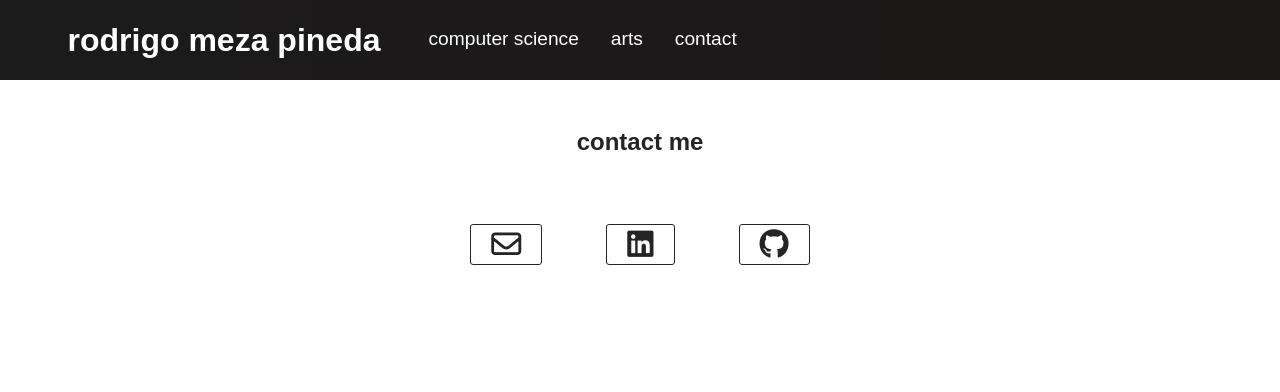
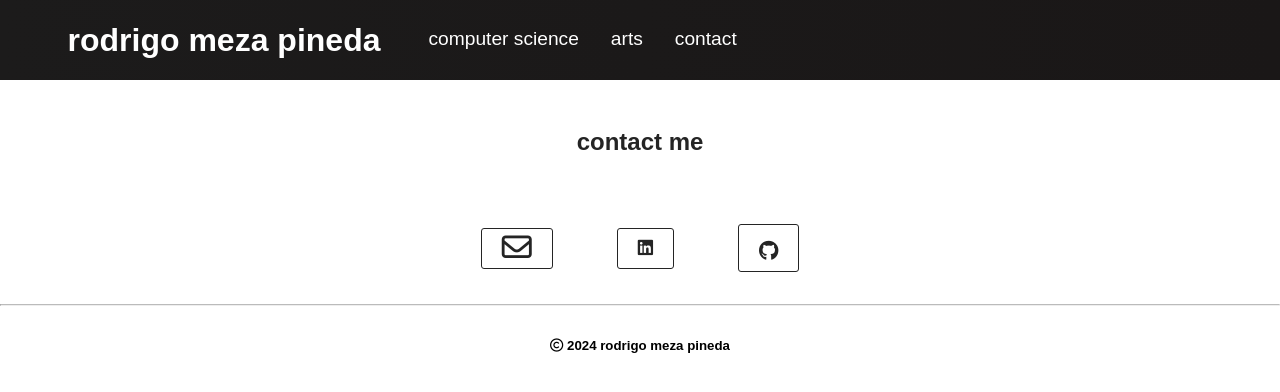
Before and after one commit to rmezapi/rod-website, a React (Create React App) app: page /contact in a window 1280 px wide. Shown: the top 392 px of the page. Built offline with nearby package versions, Linux system fonts and the light colour scheme; some icons are missing; what @cloudinary/url-gen would draw is missing.

Commit message:
added copyright footer

```diff
--- a/src/App.js
+++ b/src/App.js
@@ -1,6 +1,7 @@
 import React from 'react';
 import './App.css';
 import NavBar from './components/NavBar';
+import Footer from "./components/Footer"
 import { BrowserRouter as Router, Routes, Route } from 'react-router-dom';
 import Home from './components/pages/Home'
 import Cs from './components/pages/Cs'
@@ -24,6 +25,7 @@ import FilmMtb from './components/pages/FilmMtb';
 import FilmRoad from './components/pages/FilmRoad';
 import SaintSimon from './components/pages/SaintSimon';
 import FilmFriends from './components/pages/FilmFriends';
+
 
 
 function App() {
@@ -62,6 +64,7 @@ function App() {
           <Route path='/contact' exact Component={Contact} />
 
         </Routes>
+        <Footer/>
       </Router>
 
     </>
--- /dev/null
+++ b/src/components/Footer.css
@@ -0,0 +1,38 @@
+.copyright{
+    text-align: center;
+    position: bottom;
+}
+
+hr.solid{
+    border-top: 1px solid #bbb;
+    min-width: 100%;
+    height: 1px;
+    margin-bottom: 2rem;
+}
+
+.container{
+    align-content: top;
+    align-items: center;
+    display: flex;
+    flex-direction: row;
+    text-align: center;
+
+}
+
+.info{
+    display: flex;
+    flex-direction: col;
+    text-align: center;
+    margin: 2rem;
+}
+
+.icon{
+    padding-top: .5rem;
+}
+
+.text{
+    text-decoration: none;
+    color: #242424;
+    margin-left: 2rem;
+
+}
--- /dev/null
+++ b/src/components/Footer.js
@@ -0,0 +1,22 @@
+import React from 'react'
+import './Footer.css'
+import { Button } from './Button'
+
+const linkedin = 'https://linkedin.com/rodrigo-meza-pineda'
+const mailto = 'mailto:rodrigo.meza.pineda@outlook.com'
+const github = 'https://github.com/rmezapi'
+
+
+function Footer() {
+  return (
+    <>
+        <hr class="solid" />
+        <div className='copyright'>
+                <h5> <i class="fa-regular fa-copyright"/> 2024 rodrigo meza pineda </h5>
+        </div>
+    </>
+
+  )
+}
+
+export default Footer
--- a/src/components/pages/Contact.js
+++ b/src/components/pages/Contact.js
@@ -20,12 +20,12 @@ function Contact() {
             </div>
             <div className='info'>
                 <Button className='btn2' buttonStyle='btn--outline'  onClick={() => window.open(linkedin, '_blank')}>
-                    <i class="fa-brands fa-linkedin fa-xl icon" />
+                    <i class="fa-brands fa-linkedin fa-sm icon" />
                 </Button>
             </div>
             <div className='info'>
                 <Button className='btn2' buttonStyle='btn--outline' onClick={() => window.open(github, '_blank')}>
-                    <i class="fa-brands fa-github fa-xl icon" />
+                    <i class="fa-brands fa-github fa-s icon" />
                 </Button>
             </div>
         </div>
```
